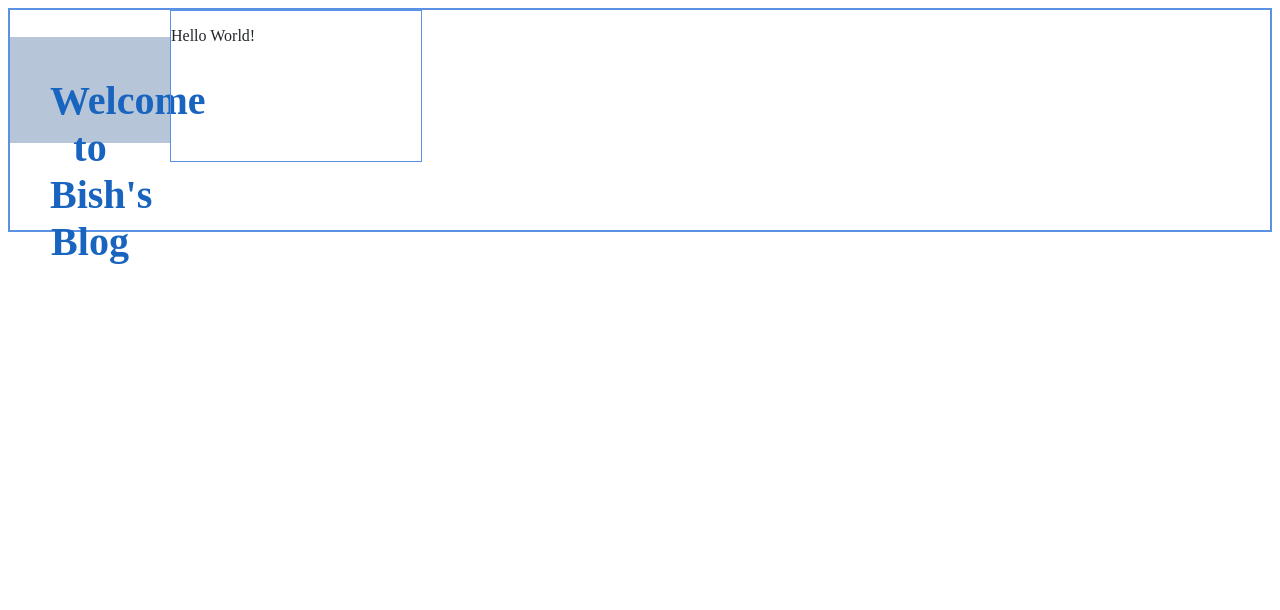
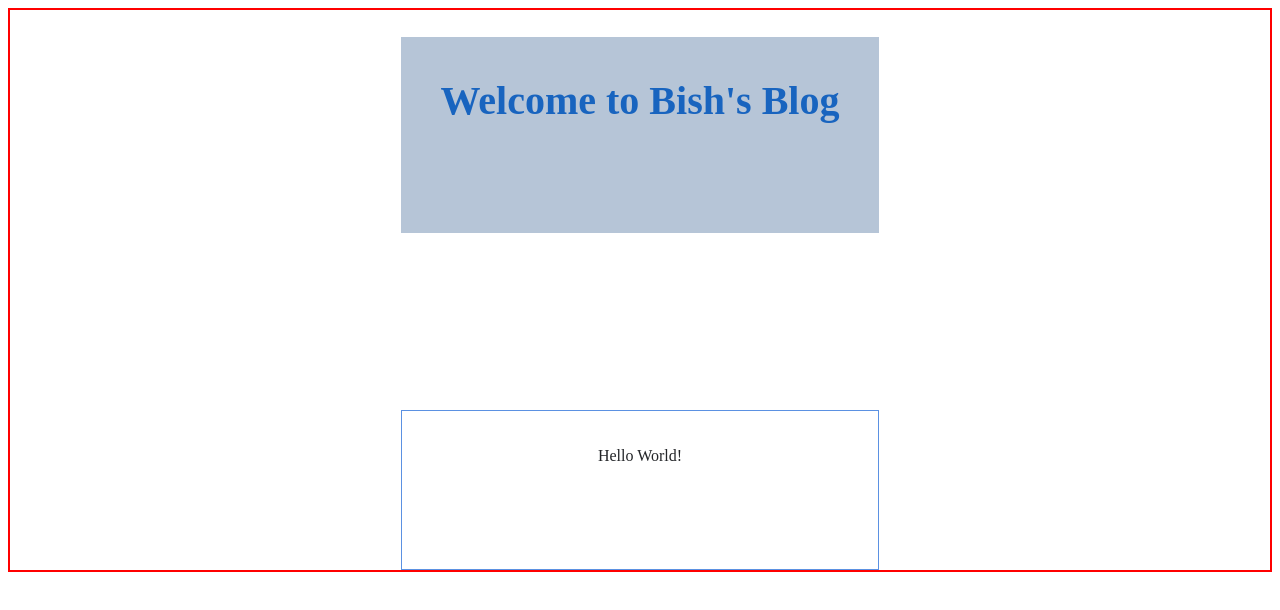
Before and after one commit to Bishyd/blogwebsiteassignment, a plain HTML site: page index.html in a window 1280 px wide. Drawn offline with Linux system fonts and the light colour scheme.

Commit message:
Update style.css

```diff
--- a/style.css
+++ b/style.css
@@ -11,13 +11,28 @@ p {
 }
 .container{
     display:grid;
-    grid-template-rows: 160px 60px;
-    grid-template-columns: 160px 60px;
-    border: 2px solid #5B91E2;
+  width: 100%
+    margin: auto;
+  grid-gap: 150px;
+    grid-template-rows: 250px 160px;
+    border: 2px solid red;
+  justify-content: center;
   }
   .box{
     display: flex;
-    width: 250px;
-    height: 150px;
+    align-itens: center;
+    justify-content: center;
+    padding: 20px;
     border: 1px solid #5B91E2;
     }
+.header{
+  color: #1864Bf;
+  font-size: 40px;
+  text-align: center;
+  padding: 1em;
+  font-weight: bold;
+  background-color: #B6C5D7
+}
+.content{
+color: #232528;
+}
```
